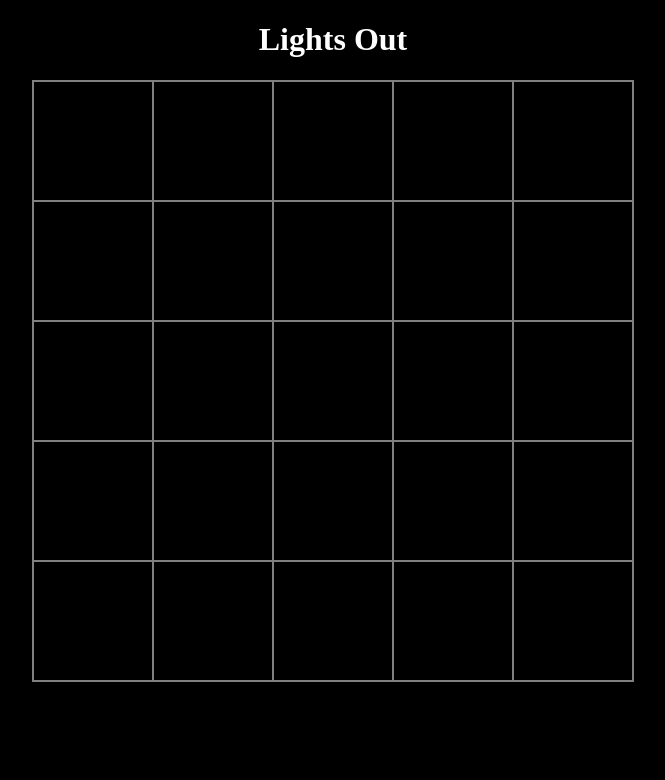
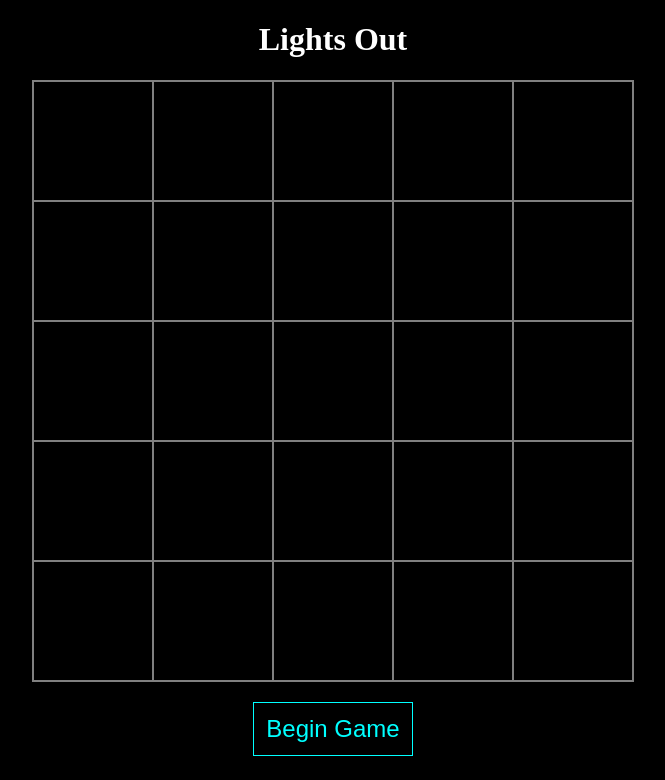
Before and after one commit to stillmattwest/lights-out, a React (Vite) app: page / in a window 1280 px wide. Shown: the top 780 px of the page, without its empty margins (307-972 px from the left). Built offline with nearby package versions, Linux system fonts and the light colour scheme.

Commit message:
adding game logic

```diff
--- a/src/App.jsx
+++ b/src/App.jsx
@@ -1,13 +1,24 @@
 import './App.css';
+
+import { useState } from 'react';
+
 import Header from './components/Header/Header';
 import LightGrid from './components/LightGrid/LightGrid';
+import StartButton from './components/StartButton/StartButton';
 
 function App() {
+
+  const [start, setStart] = useState(false);
+
+  const startButtonClickHandler = () => {
+    setStart(true);
+  }
 
   return (
     <>
       <Header />
-      <LightGrid />
+      <LightGrid start={start} />
+      <StartButton onClick={startButtonClickHandler} />
     </>
   )
 }
--- a/src/components/LightGrid/LightGrid.jsx
+++ b/src/components/LightGrid/LightGrid.jsx
@@ -1,8 +1,9 @@
 import "./LightGrid.css";
-import { useState } from 'react';
+import { useState, useEffect, useRef } from 'react';
 import LightSquare from '../LightSquare/LightSquare';
 
-const LightGrid = () => {
+
+const LightGrid = (props) => {
 
     let initialGrid = [];
     for (let row = 0; row < 5; row++) {
@@ -14,12 +15,67 @@ const LightGrid = () => {
     }
 
     const [grid, setGrid] = useState(initialGrid);
+    const [started, setStarted] = useState(false);
+
+
+    useEffect(() => {
+
+        if (!props.start) {
+            return;
+        } else {
+            if (!started) {
+                startGame();
+                setStarted(true);
+                return;
+            }
+        }
+
+        checkForWin();
+
+    }, [grid, props.start, started]);
 
     const toggleSquareHandler = e => {
         const row = e.target.getAttribute("row") - 1;
         const col = e.target.getAttribute("col") - 1;
-        const newGrid = [...grid.map(row => [...row])];
+        let newGrid = [...grid.map(row => [...row])];
         newGrid[row][col] = !newGrid[row][col];
+        newGrid = toggleNeighbors(row, col, newGrid);
+        setGrid(newGrid);
+    }
+
+    const toggleNeighbors = (row, col, newGrid) => {
+        // neighbor above
+        if (newGrid[row - 1]) {
+            newGrid[row - 1][col] = !newGrid[row - 1][col];
+        }
+        //neighbor below
+        if (newGrid[row + 1]) {
+            newGrid[row + 1][col] = !newGrid[row + 1][col];
+        }
+        // neighbor left
+        if (newGrid[row][col - 1] !== undefined) {
+            newGrid[row][col - 1] = !newGrid[row][col - 1];
+        }
+        // neighbor right
+        if (newGrid[row][col + 1] !== undefined) {
+            newGrid[row][col + 1] = !newGrid[row][col + 1];
+        }
+
+        return newGrid;
+    }
+
+    const checkForWin = () => {
+        const winState = grid.every(row => row.every(cell => !cell));
+        console.log(`winState: ${winState}`);
+    }
+
+    const startGame = () => {
+        // TODO make multiple possible starting game states
+
+        let newGrid = [...grid.map(row => [...row])];
+        newGrid[2][0] = !newGrid[2][1];
+        newGrid[2][2] = !newGrid[2][2];
+        newGrid[2][4] = !newGrid[2][4];
         setGrid(newGrid);
     }
 
--- /dev/null
+++ b/src/components/StartButton/StartButton.css
@@ -0,0 +1,12 @@
+.start-button {
+    background-color: black;
+    border: 1px solid aqua;
+    color: aqua;
+    font-size: 1.5em;
+    padding: .5em;
+}
+
+.button-container {
+    margin: 20px auto;
+    text-align: center;
+}
--- /dev/null
+++ b/src/components/StartButton/StartButton.jsx
@@ -0,0 +1,12 @@
+import './StartButton.css';
+
+const StartButton = (props) => {
+    return (
+        <div className='button-container'>
+            <button className='start-button' onClick={props.onClick}>Begin Game</button>
+        </div>
+
+    )
+}
+
+export default StartButton;
```
